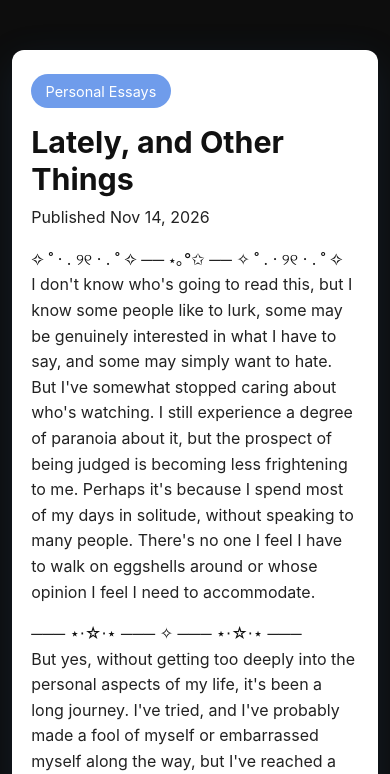
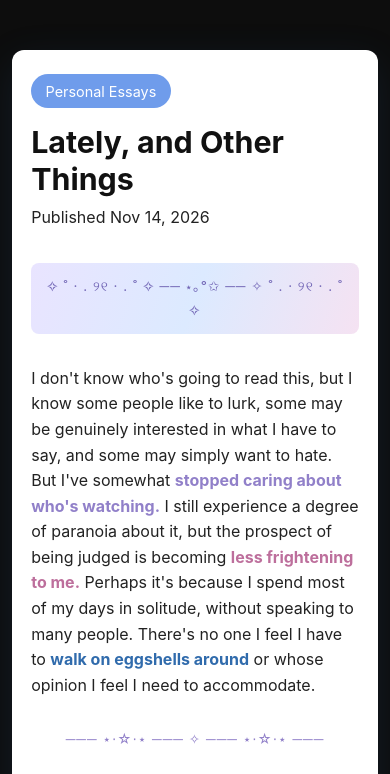
Before and after one commit to Dimples22/samiha, a plain HTML site: page lifeupdate1.html in a window 390 px wide. Shown: the top 774 px of the page. Drawn offline with Linux system fonts and the light colour scheme.

Commit message:
Add files via upload

```diff
--- a/article.css
+++ b/article.css
@@ -267,3 +267,110 @@
   background: var(--accent);
   color: #fff !important;
 }
+
+.article-ornament {
+  display: flex;
+  justify-content: center;
+  align-items: center;
+  flex-wrap: wrap;
+  margin: 2rem auto;
+  padding: 14px 12px;
+  background: linear-gradient(
+    110deg,
+    #e9e4ff,
+    #dceaff,
+    #f5e2f2
+  );
+  border-radius: 8px;
+  color: #7165b5;
+  font-size: 1rem;
+  line-height: 1.8;
+  letter-spacing: 2px;
+  text-align: center;
+  overflow-wrap: anywhere;
+}
+
+.article-ornament.bottom {
+  margin-top: 3rem;
+  margin-bottom: 0;
+}
+
+
+.article-divider {
+  margin: 2.3rem auto;
+  color: #9180c9;
+  font-size: 1rem;
+  line-height: 1.8;
+  letter-spacing: 2px;
+  text-align: center;
+}
+
+
+
+.article-emphasis {
+  color: #7165b5;
+  font-weight: 700;
+}
+
+.article-emphasis.blue {
+  color: #306bac;
+}
+
+.article-emphasis.pink {
+  color: #bd6f9c;
+}
+
+.article-emphasis.lilac {
+  color: #9180c9;
+}
+
+
+
+.article-note {
+  margin: 2rem 0;
+  padding: 1rem 1.3rem;
+  border-left: 3px solid #918ef4;
+  background: #f4f1ff;
+  color: #514b78;
+  border-radius: 0 8px 8px 0;
+  font-size: 0.98rem;
+  line-height: 1.7;
+}
+
+.article-note p {
+  margin: 0;
+  color: inherit;
+}
+
+
+.article h2::after {
+  content: " ୨୧";
+  color: #918ef4;
+  font-size: 0.9em;
+  margin-left: 8px;
+}
+
+
+.article ::selection {
+  background: #dcd5ff;
+  color: #292044;
+}
+
+
+@media (max-width: 480px) {
+  .article-ornament {
+    font-size: 0.85rem;
+    letter-spacing: 1px;
+    padding: 11px 8px;
+  }
+
+  .article-divider {
+    font-size: 0.85rem;
+    letter-spacing: 1px;
+    margin: 1.8rem auto;
+  }
+
+  .article-note {
+    padding: 0.85rem 1rem;
+  }
+}
```
